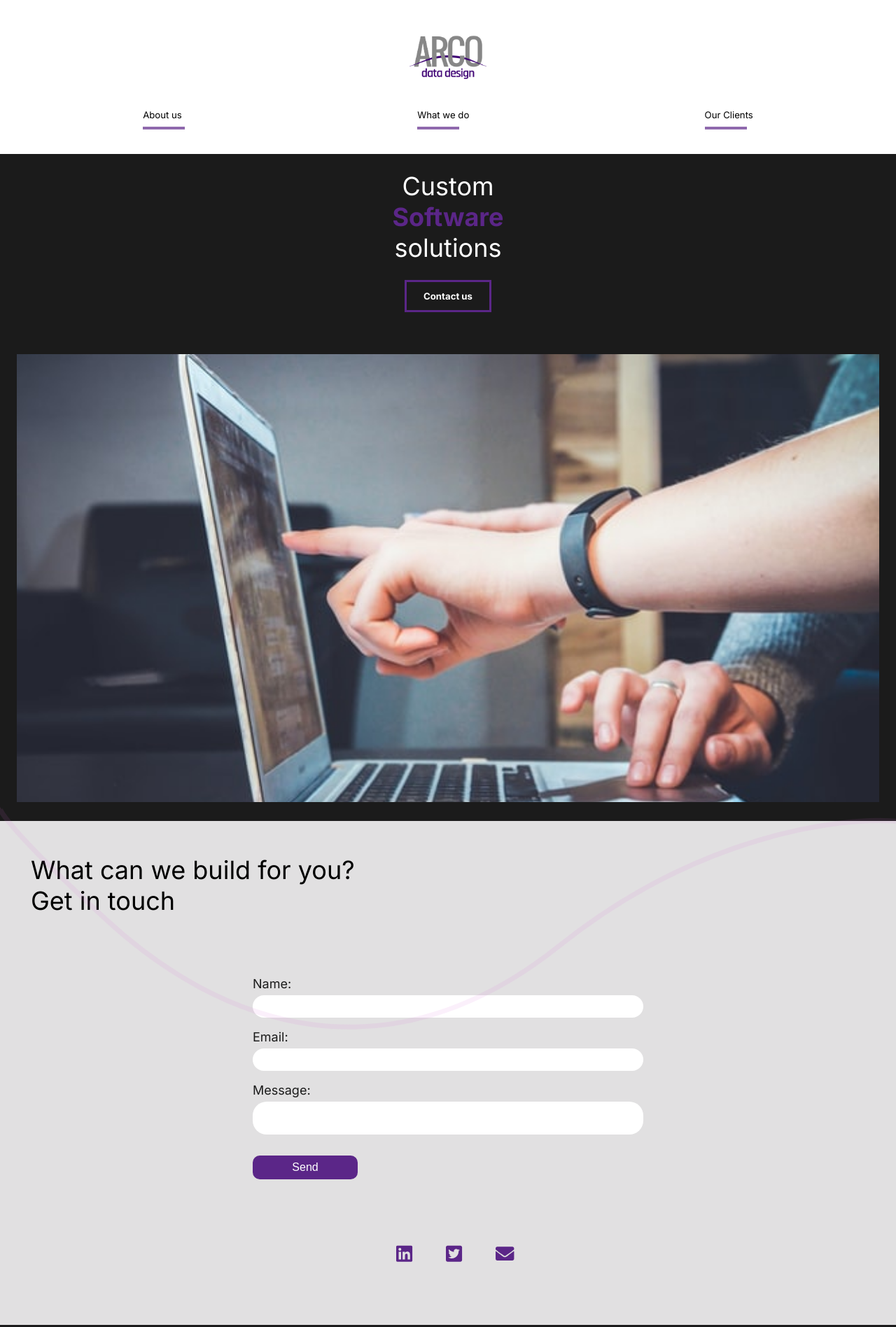
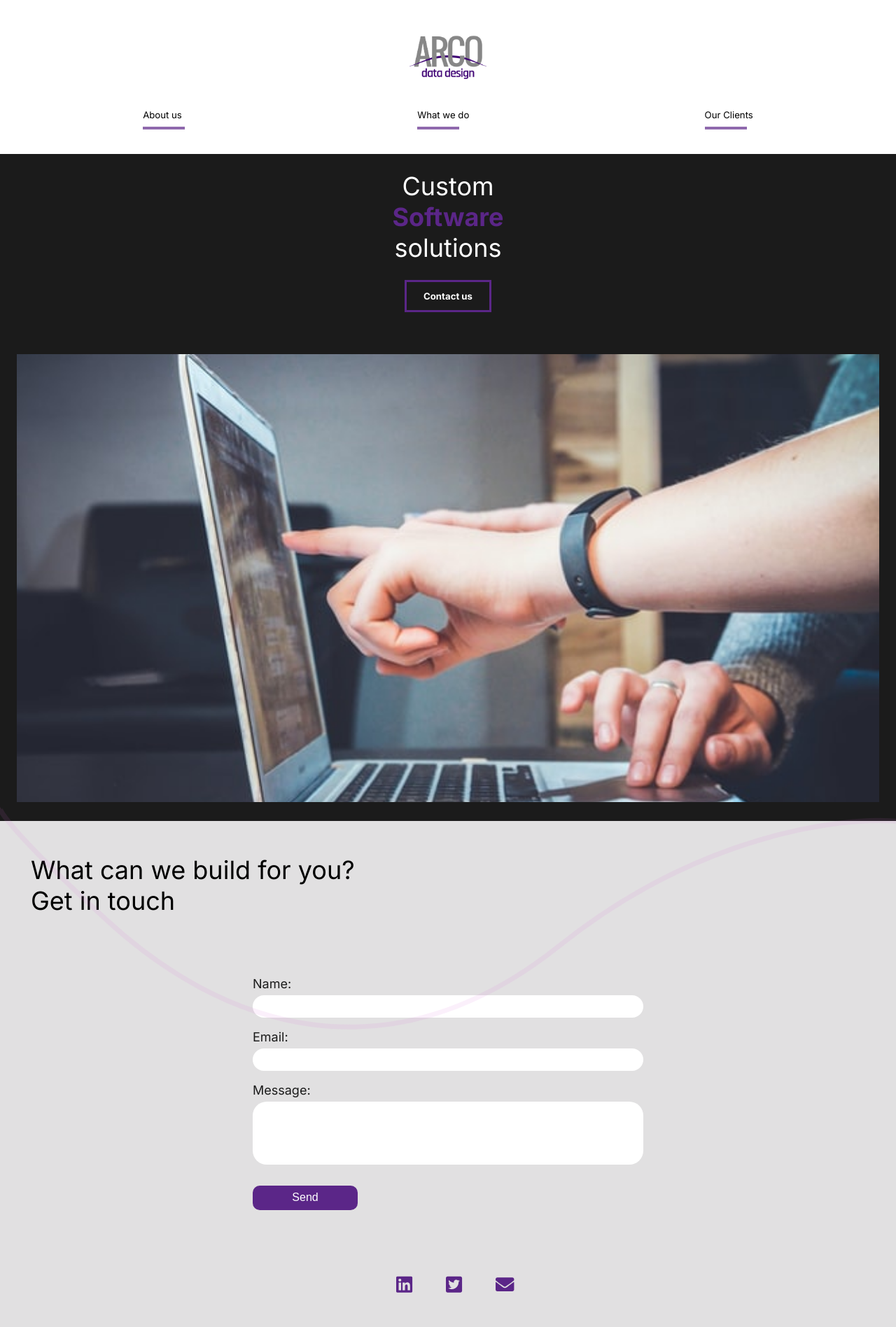
Before and after one commit to kceron/a-site-one, a React (Create React App) app: page / in a window 1280 px wide. Shown: the whole page at 70% size. Built offline with nearby package versions, Linux system fonts and the light colour scheme.

Commit message:
text area size change

```diff
--- a/src/pages/ContactUs.js
+++ b/src/pages/ContactUs.js
@@ -185,6 +185,7 @@ const FormContainer = styled.div`
   }
   form textarea {
     resize: none;
+    height: 90px;
   }
   form input:focus {
     outline: none;
```
